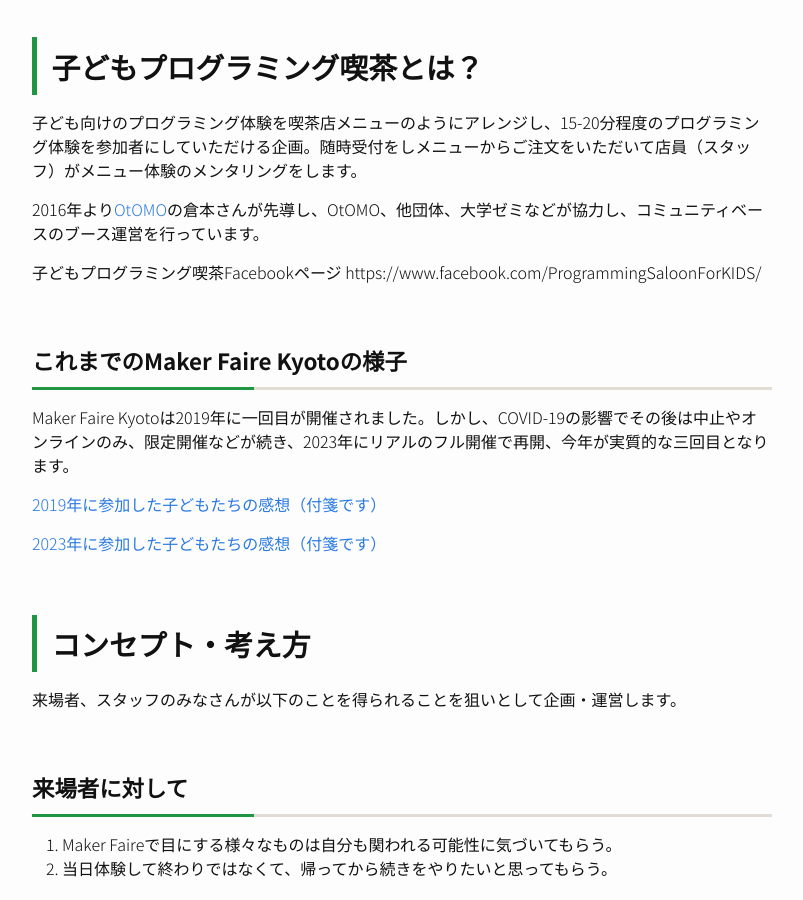
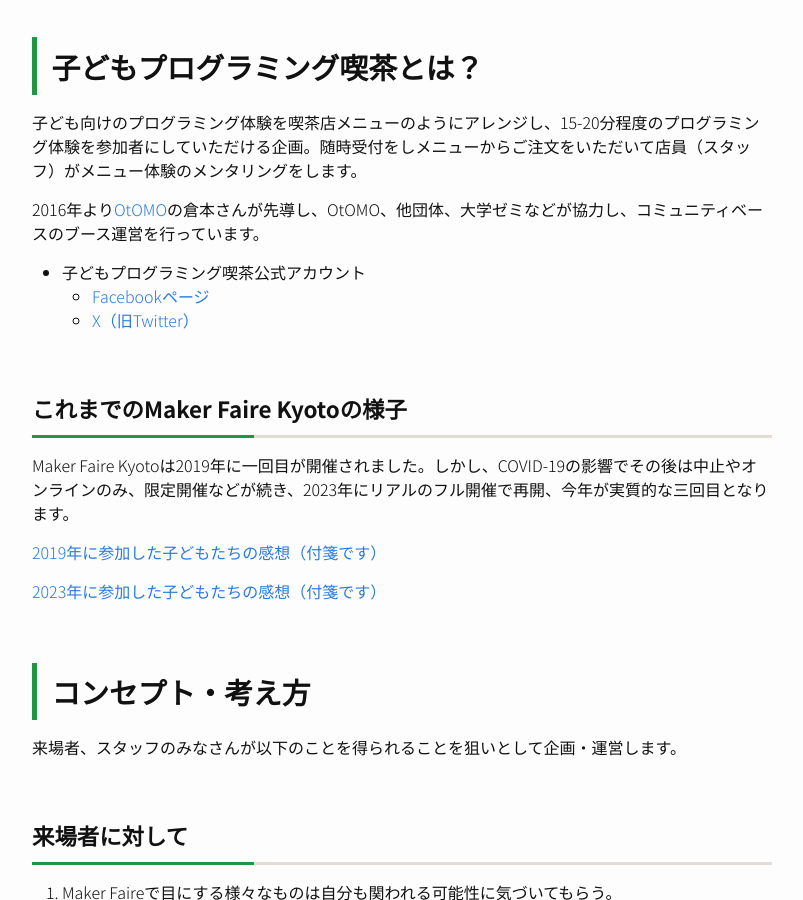
Before and after one commit to pgmsaloon4kids/pgmsaloon4kids.github.io, a Jekyll site: the page built from pages/kyoto/recruitment.md, in a window 1280 px wide and 900 px high, scrolled down 562 px. Shown: the whole window, without its empty margins (238-1041 px from the left). Built offline with Jekyll 4.4.1, drawn with Linux system fonts in a browser that asks for light colours.

Commit message:
公式アカウント整理

```diff
--- a/pages/kyoto/recruitment.md
+++ b/pages/kyoto/recruitment.md
@@ -13,8 +13,9 @@
 
 2016年より[OtOMO](https://otomo.scratch-ja.org/)の倉本さんが先導し、OtOMO、他団体、大学ゼミなどが協力し、コミュニティベースのブース運営を行っています。
 
-子どもプログラミング喫茶Facebookページ
-https://www.facebook.com/ProgrammingSaloonForKIDS/
+- 子どもプログラミング喫茶公式アカウント
+    - [Facebookページ](https://www.facebook.com/ProgrammingSaloonForKIDS/)
+    - [X（旧Twitter）](https://twitter.com/pgmsaloon4kids)
 
 ### これまでのMaker Faire Kyotoの様子
 Maker Faire Kyotoは2019年に一回目が開催されました。しかし、COVID-19の影響でその後は中止やオンラインのみ、限定開催などが続き、2023年にリアルのフル開催で再開、今年が実質的な三回目となります。
```
